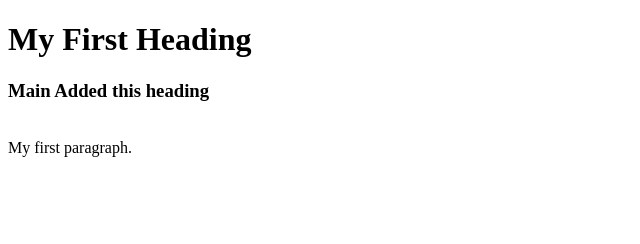
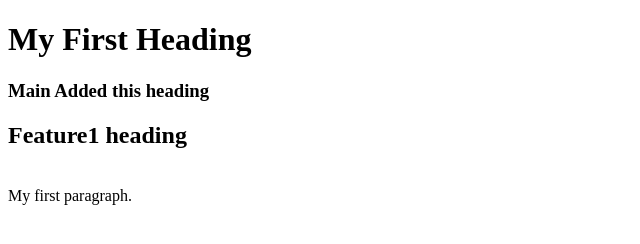
Before and after one commit to Charlie-Brown33/MyFirstPortfolio, a plain HTML site: page index.html in a window 1280 px wide. Shown: the whole page, without its empty margins (0-640 px from the left). Drawn offline with Linux system fonts and the light colour scheme.

Commit message:
merge feature1 to master

```diff
--- a/index.html
+++ b/index.html
@@ -3,8 +3,8 @@
 <body>
 
     <h1>My First Heading</h1>
-
     <h3>Main Added this heading</h3>
+    <h2>Feature1 heading</h2>
     <p><br>My first    paragraph.</p>
 
 
```
